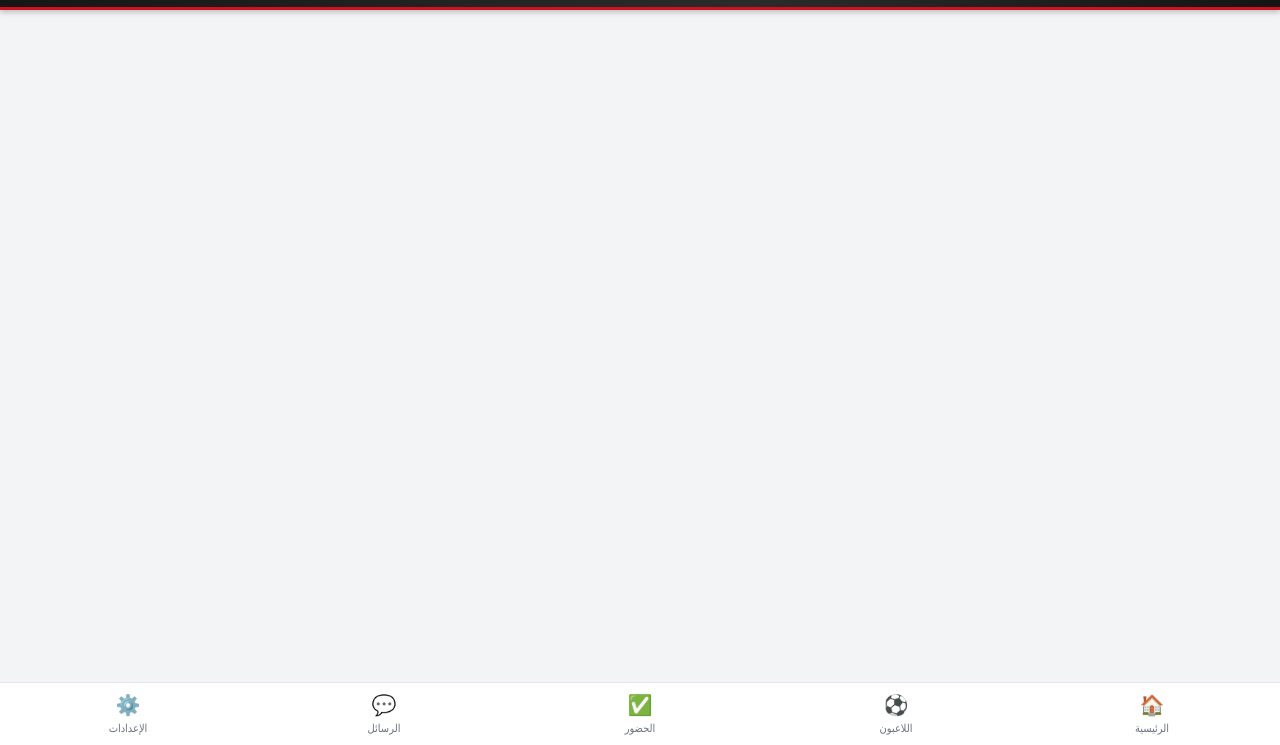
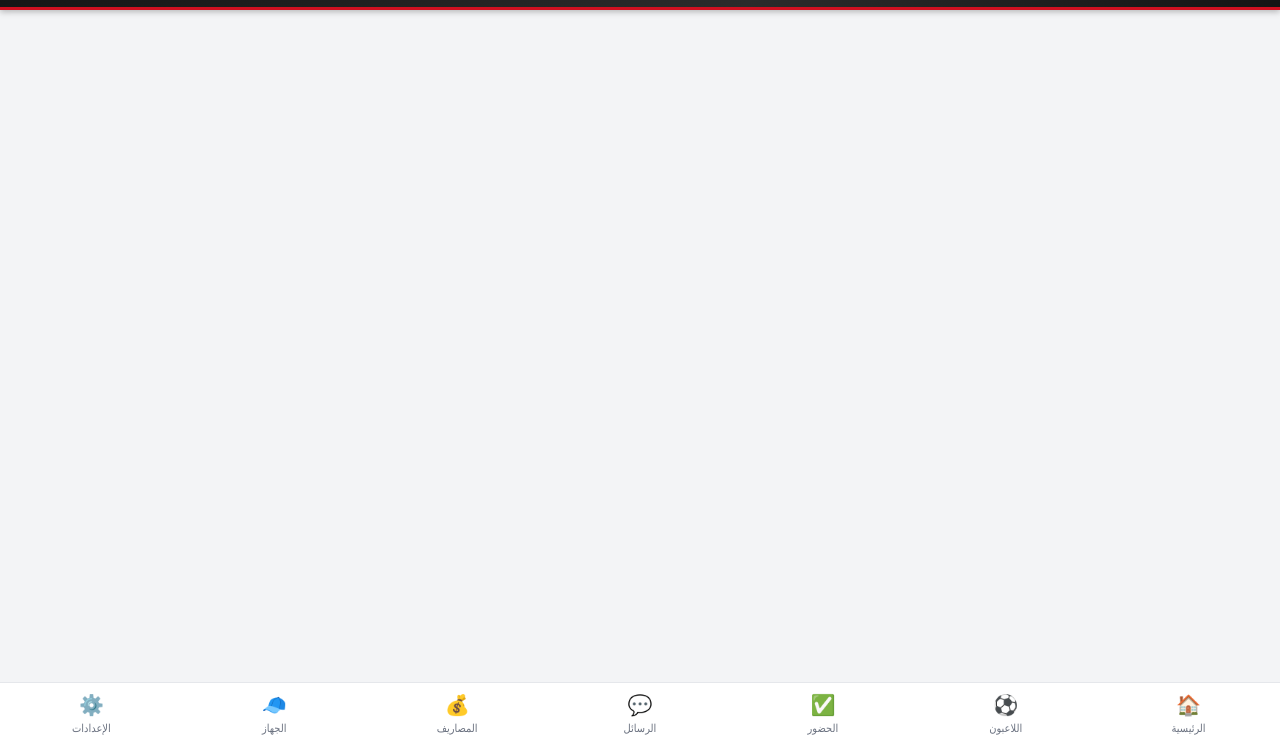
Before and after one commit to united-academy-damietta/united-academy-app, a website: page public/index.html in a window 1280 px wide. Shown: the part 55-800 px from the top of the page. Drawn offline with Linux system fonts and the light colour scheme; no server answers.

Commit message:
Feature batch: expenses+finance, staff attendance, editable attendance, coach squads & roles, subscription plans

```diff
--- a/public/index.html
+++ b/public/index.html
@@ -22,6 +22,8 @@
     <a href="#/players" data-route="/players">⚽<span>اللاعبون</span></a>
     <a href="#/attendance" data-route="/attendance">✅<span>الحضور</span></a>
     <a href="#/messages" data-route="/messages">💬<span>الرسائل</span></a>
+    <a href="#/expenses" data-route="/expenses">💰<span>المصاريف</span></a>
+    <a href="#/staff" data-route="/staff">🧢<span>الجهاز</span></a>
     <a href="#/settings" data-route="/settings">⚙️<span>الإعدادات</span></a>
   </nav>
   <div id="modal-backdrop" class="hidden">
```
